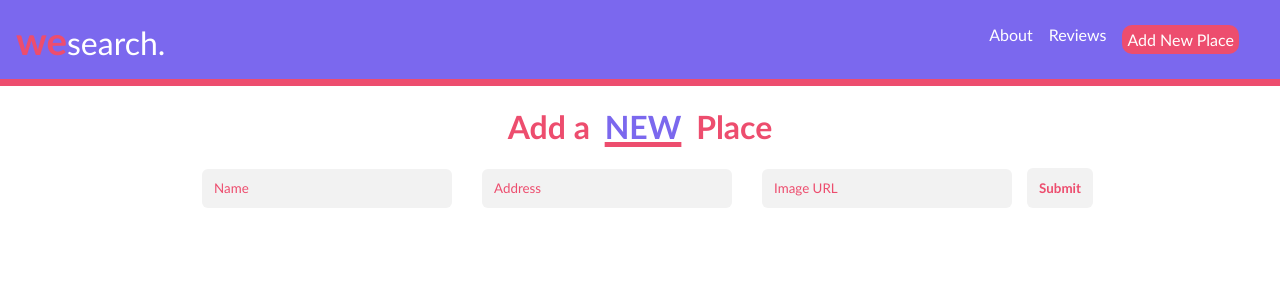
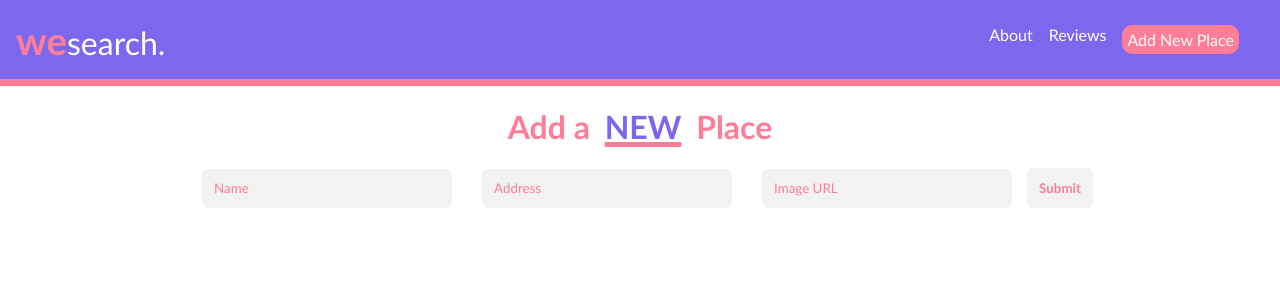
Before and after one commit to thesymbolicway/WESearch, a React (Create React App) app: page /add in a window 1280 px wide. Shown: the top 300 px of the page. Built offline with nearby package versions, Linux system fonts and the light colour scheme.

Commit message:
some more minor css fixes

```diff
--- a/src/css/home.css
+++ b/src/css/home.css
@@ -1,12 +1,3 @@
-/* .home-img {
-  background-image: url("https://wallpapers.oceanofwallpapers.com/wallpapers/previews/wallpaper-dpxl6l-122159-Preview.webp");
-  -webkit-filter: blur(6px);
-  background-position: left bottom;
-  background-repeat: no-repeat;
-  height: 100vh;
-  width: 100%;
-  position: fixed;
-} */
 .home-container{
   display: flex;
 }
@@ -20,12 +11,21 @@
   color: white;
   border-style: solid;
   box-shadow: 0px 0px 5px mediumslateblue, 0px 0px 10px mediumslateblue,
-    0px 0px 15px mediumslateblue, 0px 0px 25px #ed4d6e;
+  0px 0px 15px mediumslateblue, 0px 0px 25px #ed4d6e;
   border-radius: 20px;
   padding-top: 25px;
   padding-bottom: 25px;
   padding-left: 200px;
   padding-right: 200px;
+}
+.home-img {
+  background-image: url("https://wallpapers.oceanofwallpapers.com/wallpapers/previews/wallpaper-dpxl6l-122159-Preview.webp");
+  -webkit-filter: blur(6px);
+  background-position: left bottom;
+  background-repeat: no-repeat;
+  height: 100vh;
+  width: 100%;
+  position: fixed;
 }
 
 .title-text {
@@ -36,7 +36,7 @@
 .title-text::before {
   content: attr(data-text);
   position: absolute;
-  color: rgb(255, 95, 63);
+  color: #ff7d97;
   width: 100px;
   overflow: hidden;
   white-space: nowrap;
--- a/src/css/input.css
+++ b/src/css/input.css
@@ -21,7 +21,7 @@ input:focus {
 }
 
 .submit-button {
-  color: #ed4d6e;
+  color: #ff7d97;
   font-weight: bold;
   border: none;
   appearance: none;
@@ -44,7 +44,7 @@ input:focus::placeholder {
 }
 
 input::placeholder {
-  color: #ed4d6e;
+  color: #ff7d97;
   font-family: "Gill Sans", "Gill Sans MT", Calibri, "Trebuchet MS", sans-serif;
   transition: color 0.3s ease;
 }
@@ -53,6 +53,6 @@ input::placeholder {
   padding-left: 7px;
   padding-right: 7px;
   text-decoration: underline;
-  text-decoration-color: #ed4d6e;
+  text-decoration-color: #ff7d97;
   text-decoration-thickness: 5px;
 }
--- a/src/css/navstyles.css
+++ b/src/css/navstyles.css
@@ -13,7 +13,7 @@ body {
 
 .nav {
   border-style: solid;
-  border-color: #ed4d6e;
+  border-color: #ff7d97;
   border-width: 0px 0px 7px 0px;
   background-color: mediumslateblue;
   color: white;
@@ -42,18 +42,18 @@ body {
   font-size: 2rem;
 }
 .wesearch span {
-  color: #ed4d6e;
+  color: #ff7d97;
   font-weight: bold;
   font-size: larger;
 }
 .nav li.active {
-  background-color: #ed4d6e;
+  background-color: #ff7d97;
   padding: 5px;
   border-radius: 10px;
 }
 
 .nav li:hover {
-  background-color: #ed4d6e;
+  background-color: #ff7d97;
   text-shadow: #81f7e5;
   padding: 5px;
   transition-duration: 0.5s;
@@ -61,5 +61,5 @@ body {
 }
 
 .title {
-  color: #ed4d6e;
+  color: #ff7d97;
 }
--- a/src/css/reviews.css
+++ b/src/css/reviews.css
@@ -5,7 +5,7 @@
     background: #f2f2f2;
     padding: 12px;
     border-radius: 10px;
-    color: #ed4d6e;
+    color: #ff7d97;
     transition: .3s linear;
     outline: none;
     appearance: none;
--- a/src/pages/Home.js
+++ b/src/pages/Home.js
@@ -2,12 +2,12 @@ export default function Home() {
   return (
     <>
       <div className="home-container">
-        {/* <div className="home-img"></div> */}
         <div className="home-box">
           <h1 data-text="wesearch." className="title-text">
             wesearch.
           </h1>
         </div>
+        {/* <div className="home-img"></div> */}
       </div>
     </>
   )
```
